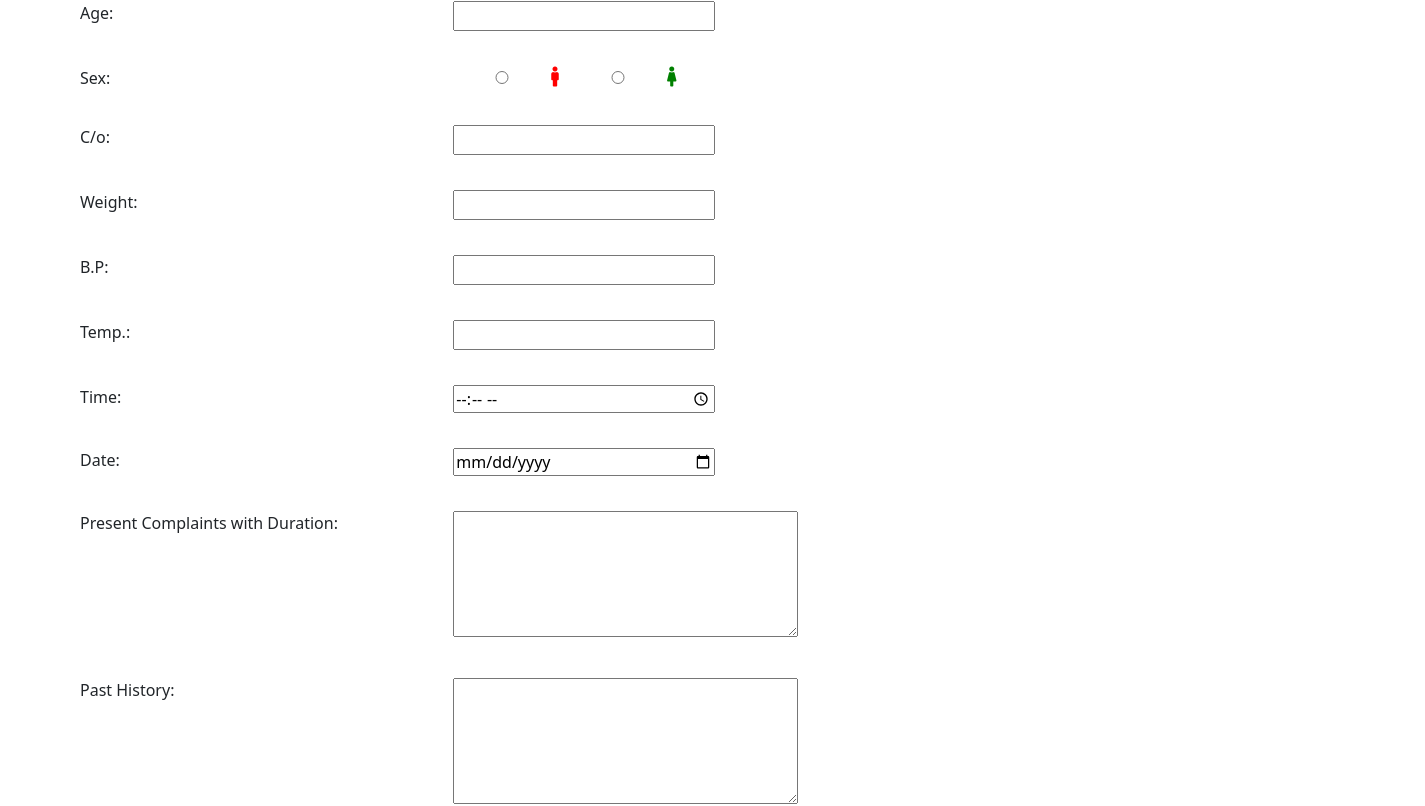
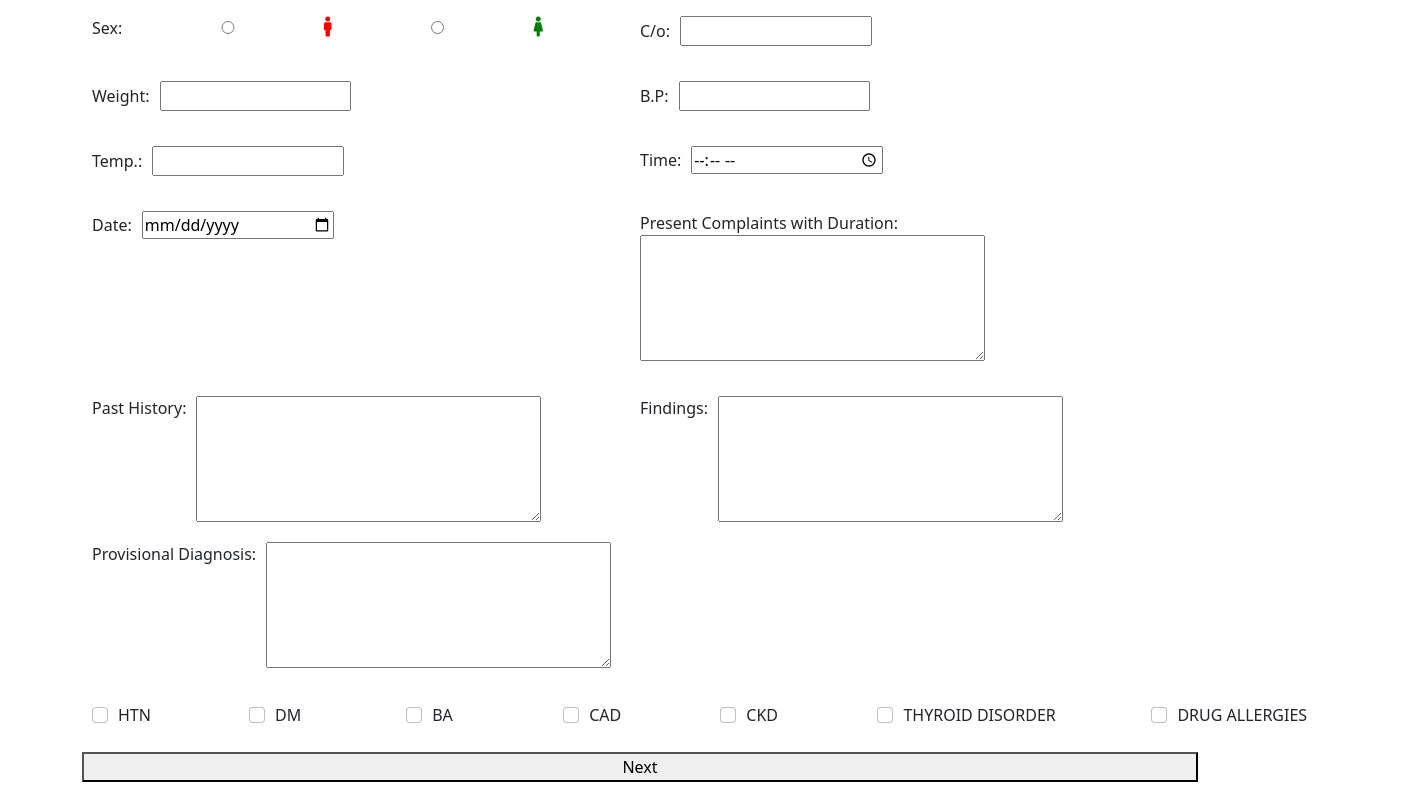
Before and after one commit to sandeepkamishetti/suksheama-prescription, a React (Create React App) app: page / in a window 1280 px wide. Shown: the part 79-885 px from the top of the page, 1425 px wide, since content can reach past the window. Built offline with nearby package versions, Linux system fonts and the light colour scheme.

Commit message:
update styles in first page

```diff
--- a/src/App.css
+++ b/src/App.css
@@ -301,3 +301,32 @@ font-family: system-ui,-apple-system,"Segoe UI",Roboto,"Helvetica Neue",Arial,"N
   transform: rotate(135deg);
   -webkit-transform: rotate(135deg);
 }
+
+/*Anish's changes CSS */
+
+.patient-name {
+  display: flex;
+}
+
+.sex-field {
+  margin-top: 15px;
+  display: flex;
+}
+
+.weight-field {
+  display: flex;
+  margin-top: 15px;
+}
+
+.text-area {
+  vertical-align: top
+}
+
+.button-field {
+  margin-top: 15px;
+  width: 100%;
+}
+
+.next-button {
+  width: 100%;
+}
--- a/src/App.js
+++ b/src/App.js
@@ -119,11 +119,9 @@ class App extends React.Component {
       <>
         {this.state.doctorTab && (
           <div className="App container">
-            <div className="input_fields row">
-              <div className="col-4">
+            <div className="input_fields patient-name">
+              <div className="col-6">
                 <label>Patient Name:</label>
-              </div>
-              <div className="col-8">
                 <input
                   type="text"
                   name="name"
@@ -131,12 +129,8 @@ class App extends React.Component {
                   onChange={this.onChangeInput}
                 />
               </div>
-            </div>
-            <div className="input_fields row">
-              <div className="col-4">
-                <label>Age:</label>
-              </div>
-              <div className="col-8">
+              <label>Age:</label>
+              <div className="col-6">
                 <input
                   type="text"
                   name="age"
@@ -145,11 +139,9 @@ class App extends React.Component {
                 />
               </div>
             </div>
-            <div className="input_fields row">
-              <div className="col-4">
+            <div className="input_fields sex-field">
+              <div className="col-6">
                 <label className="sex">Sex:</label>
-              </div>
-              <div className="col-3">
                 <input
                   type="radio"
                   className="radioButton"
@@ -171,12 +163,8 @@ class App extends React.Component {
                   <i className="fas fa-female"></i>
                 </label>
               </div>
-            </div>
-            <div className="input_fields row">
-              <div className="col-4">
+              <div className="col-6">
                 <label>C/o:</label>
-              </div>
-              <div className="col-8">
                 <input
                   type="text"
                   name="co"
@@ -185,11 +173,9 @@ class App extends React.Component {
                 />
               </div>
             </div>
-            <div className="input_fields row">
-              <div className="col-4">
+            <div className="input_fields weight-field">
+              <div className="col-6">
                 <label>Weight:</label>
-              </div>
-              <div className="col-8">
                 <input
                   type="text"
                   name="weight"
@@ -197,12 +183,8 @@ class App extends React.Component {
                   onChange={this.onChangeInput}
                 />
               </div>
-            </div>
-            <div className="input_fields row">
-              <div className="col-4">
+              <div className="col-6">
                 <label>B.P:</label>
-              </div>
-              <div className="col-8">
                 <input
                   type="text"
                   name="bp"
@@ -211,11 +193,9 @@ class App extends React.Component {
                 />
               </div>
             </div>
-            <div className="input_fields row">
-              <div className="col-4">
+            <div className="input_fields weight-field">
+              <div className="col-6">
                 <label>Temp.:</label>
-              </div>
-              <div className="col-8">
                 <input
                   type="text"
                   name="temp"
@@ -223,12 +203,8 @@ class App extends React.Component {
                   onChange={this.onChangeInput}
                 />
               </div>
-            </div>
-            <div className="input_fields row">
-              <div className="col-4">
+              <div className="col-6">
                 <label>Time:</label>
-              </div>
-              <div className="col-8">
                 <input
                   type="time"
                   name="time"
@@ -237,11 +213,9 @@ class App extends React.Component {
                 />
               </div>
             </div>
-            <div className="input_fields row">
-              <div className="col-4">
+            <div className="input_fields weight-field">
+              <div className="col-6">
                 <label>Date:</label>
-              </div>
-              <div className="col-8">
                 <input
                   type="date"
                   name="date"
@@ -250,14 +224,11 @@ class App extends React.Component {
                   min={date}
                 />
               </div>
-            </div>
-            <div className="input_fields row">
-              <div className="col-4">
+              <div className="col-6">
                 <label>Present Complaints with Duration:</label>
-              </div>
-              <div className="col-8">
                 <textarea
                   name="presentComplaints"
+                  className="text-area"
                   value={this.state.presentComplaints}
                   onChange={this.onChangeInput}
                   rows="5"
@@ -265,27 +236,23 @@ class App extends React.Component {
                 />
               </div>
             </div>
-            <div className="input_fields row">
-              <div className="col-4">
+            <div className="input_fields weight-field">
+              <div className="col-6">
                 <label>Past History:</label>
-              </div>
-              <div className="col-8">
                 <textarea
                   name="pastHistory"
+                  className="text-area"
                   value={this.state.pastHistory}
                   onChange={this.onChangeInput}
                   rows="5"
                   cols="35"
                 />
               </div>
-            </div>
-            <div className="input_fields row">
-              <div className="col-4">
+              <div className="col-6">
                 <label>Findings:</label>
-              </div>
-              <div className="col-8">
                 <textarea
                   name="findings"
+                  className="text-area"
                   value={this.state.findings}
                   onChange={this.onChangeInput}
                   rows="5"
@@ -293,13 +260,12 @@ class App extends React.Component {
                 />
               </div>
             </div>
-            <div className="input_fields row">
-              <div className="col-4">
+            <div className="input_fields weigth-field">
+              <div className="col-8">
                 <label>Provisional Diagnosis:</label>
-              </div>
-              <div className="col-8">
                 <textarea
                   name="provDiagnosis"
+                  className="text-area"
                   value={this.state.provDiagnosis}
                   onChange={this.onChangeInput}
                   rows="5"
@@ -307,7 +273,7 @@ class App extends React.Component {
                 />
               </div>
             </div>
-            <div className="input_fields row">
+            <div className="input_fields weight-field">
               <div className="col-1">
                 <label className="form-check-label">
                   <input
@@ -386,8 +352,10 @@ class App extends React.Component {
                 </label>
               </div>
             </div>
-            <div className="row">
-              <button onClick={this.handleSubmit}>Next</button>
+            <div className="button-field">
+              <button className="next-button" onClick={this.handleSubmit}>
+                Next
+              </button>
             </div>
           </div>
         )}
```
